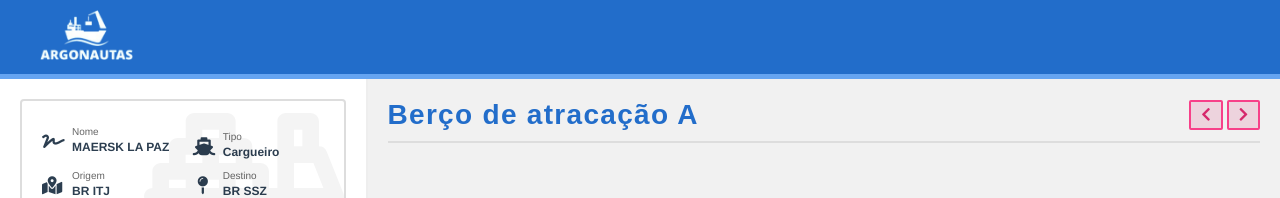
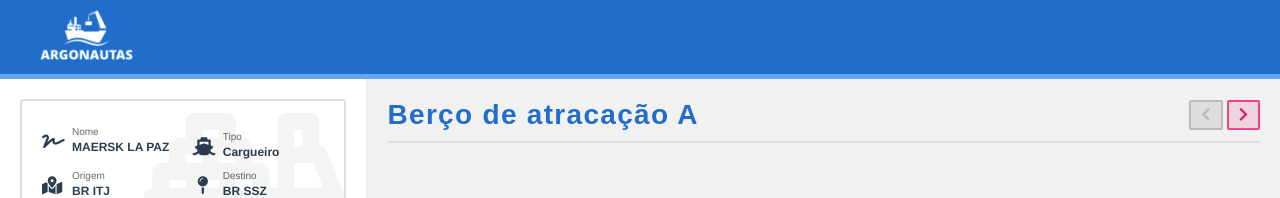
Before and after one commit to diglopes/argonautas, a Vue app in the folder packages/web/: page / in a window 1280 px wide. Shown: the top 198 px of the page. Built offline with nearby package versions, Linux system fonts and the light colour scheme.

Commit message:
add disabled style to button

```diff
--- a/packages/web/src/components/BaseButton.vue
+++ b/packages/web/src/components/BaseButton.vue
@@ -1,8 +1,14 @@
 <template>
-    <button class="button">
+    <button class="button" v-bind="$attrs">
         <slot />
     </button>
 </template>
+
+<script>
+export default {
+    props: {}
+}
+</script>
 
 <style scoped>
     .button {
@@ -13,7 +19,17 @@
         border-radius: 2px;
     }
 
-    .button:hover {
+    .button:disabled {
+        background-color: #ddd;
+        border-color: #bbb;
+        cursor: initial;
+    }
+
+    .button:disabled > i {
+        color: #bbb;
+    }
+
+    .button:not(:disabled):hover {
         background-color: rgba(214, 39, 108, 0.4);
     }
 </style>
--- a/packages/web/src/components/DockingBerths.vue
+++ b/packages/web/src/components/DockingBerths.vue
@@ -3,7 +3,7 @@
         <nav class="navigation">
             <h1>Berço de atracação A</h1>
             <div class="buttons">
-                <BaseButton>
+                <BaseButton disabled>
                     <i class="fas fa-chevron-left button-arrow"></i>
                 </BaseButton>
                 <BaseButton>
```
